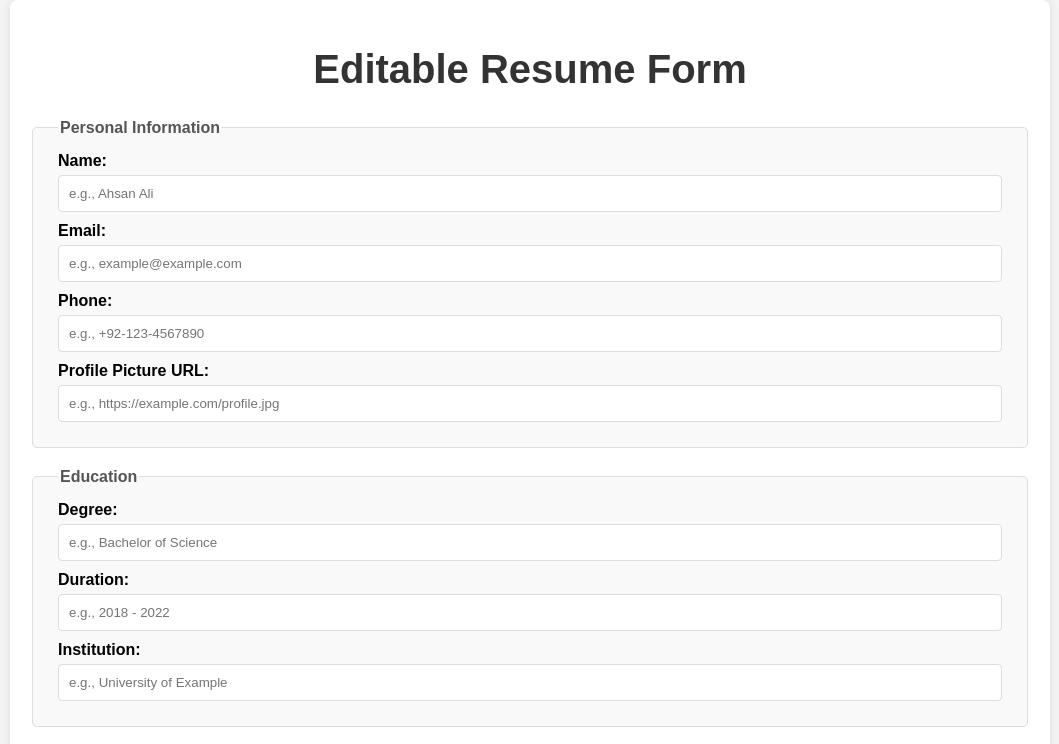
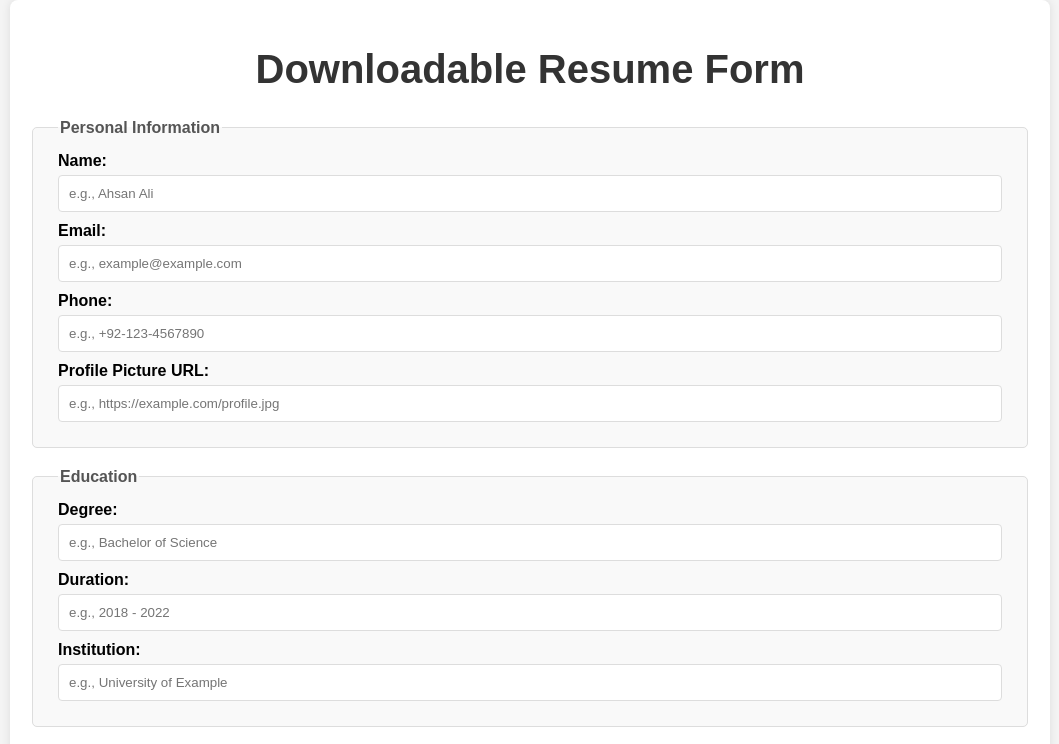
Before and after one commit to smahsan053/downloadable-resume, a website: page public/index.html in a window 1280 px wide. Shown: the top 744 px of the page, without its empty margins (110-1169 px from the left). Drawn offline with Linux system fonts and the light colour scheme.

Commit message:
Milestone 5 completed

```diff
--- a/public/index.html
+++ b/public/index.html
@@ -3,12 +3,12 @@
   <head>
     <meta charset="UTF-8" />
     <meta name="viewport" content="width=device-width, initial-scale=1.0" />
-    <title>Editable Resume Form</title>
+    <title>Downloadable Resume Form</title>
     <link rel="stylesheet" href="styles.css" />
   </head>
   <body>
     <div class="container">
-      <h1>Editable Resume Form</h1>
+      <h1>Downloadable Resume Form</h1>
 
       <form id="resume-form" action="#" method="post">
         <!-- Personal Information Section -->
```
